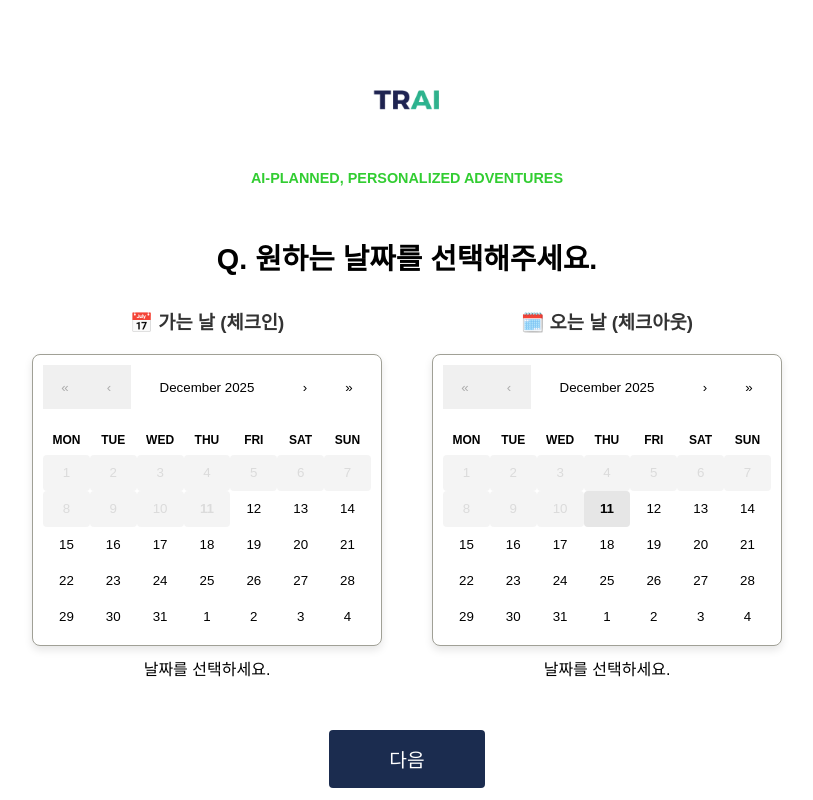
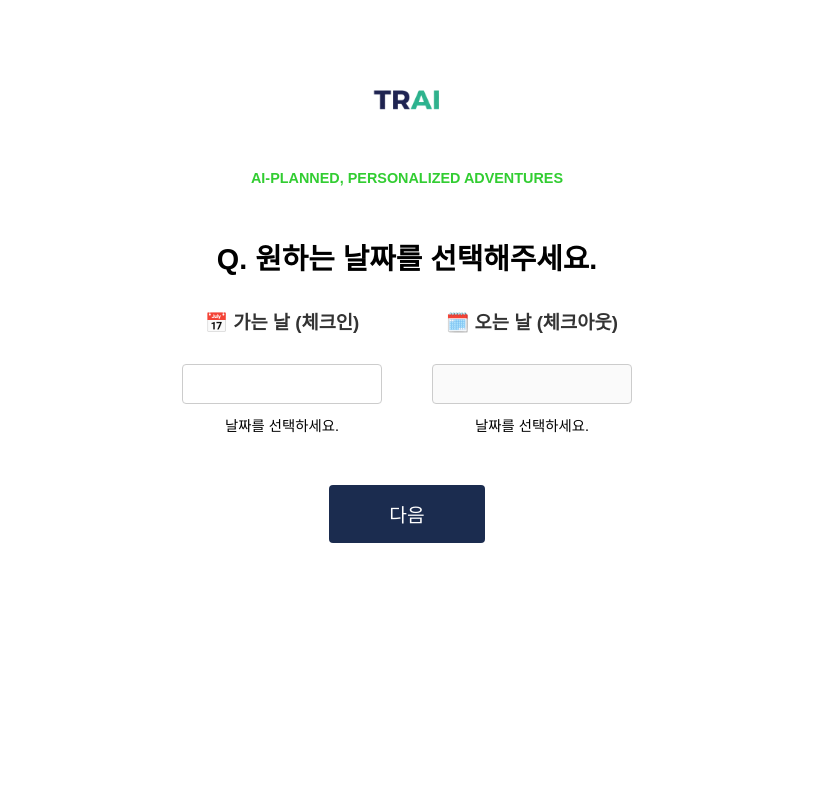
Before and after one commit to Roh37Chef/TRAI, a React (Vite) app in the folder frontend/: page /option3 in a window 1280 px wide. Shown: the whole page, without its empty margins (233-1046 px from the left). Built offline with nearby package versions, Linux system fonts and the light colour scheme; what react-naver-maps would draw is missing.

Commit message:
Update Option3Page.jsx

```diff
--- a/frontend/src/pages/Option3Page.jsx
+++ b/frontend/src/pages/Option3Page.jsx
@@ -1,11 +1,31 @@
-// src/pages/Option3Page.jsx
+// src/pages/Option3Page.jsx (react-datepicker 최종 버전)
 
 import React, { useState } from 'react';
 import { useNavigate } from 'react-router-dom';
-import Calendar from 'react-calendar';
-import '../styles/Calendar.css'; // react-calendar 스타일 파일 import
+import DatePicker from 'react-datepicker';
+import 'react-datepicker/dist/react-datepicker.css'; // DatePicker의 필수 CSS import
 
 import LargeLogo from '../assets/logo1.jpg';
+
+// DatePicker 스타일 오버라이드를 위한 CSS (인라인 스타일)
+const datePickerContainerStyle = {
+    display: 'flex',
+    justifyContent: 'center',
+    gap: '50px',
+    maxWidth: '1000px',
+    margin: '0 auto',
+};
+
+const inputStyle = {
+    padding: '10px',
+    border: '1px solid #ccc',
+    borderRadius: '4px',
+    fontSize: '1em',
+    textAlign: 'center',
+    cursor: 'pointer',
+    width: '200px',
+    marginTop: '10px',
+};
 
 const Option3Page = () => {
     const navigate = useNavigate();
@@ -22,7 +42,6 @@ const Option3Page = () => {
             return;
         }
 
-        // Option 4 페이지로 이동
         navigate('/option4', {
             state: {
                 goingDate: goingDate.toISOString().split('T')[0],
@@ -46,38 +65,43 @@ const Option3Page = () => {
                 Q. 원하는 날짜를 선택해주세요.
             </h2>
 
-            <div style={{ display: 'flex', justifyContent: 'center', gap: '50px', maxWidth: '1000px', margin: '0 auto' }}>
+            <div style={datePickerContainerStyle}>
 
-                {/* 가는 날 선택 달력 */}
+                {/* 가는 날 선택 */}
                 <div>
                     <h3 style={{ marginBottom: '20px', color: goingDate ? '#32CD32' : '#333' }}>
                         📅 가는 날 (체크인)
                     </h3>
-                    <Calendar
-                        onChange={setGoingDate}
-                        value={goingDate}
+                    <DatePicker
+                        selected={goingDate}
+                        onChange={(date) => setGoingDate(date)}
+                        selectsStart
+                        startDate={goingDate}
+                        endDate={comingDate}
                         minDate={new Date()}
-                        tileDisabled={({date, view}) => view === 'month' && date < new Date()}
-                        selectRange={false}
+                        customInput={<input style={inputStyle} readOnly placeholder="날짜 선택"/>}
                     />
-                    <p style={{ marginTop: '10px' }}>
+                    <p style={{ marginTop: '10px', fontSize: '0.9em' }}>
                         {goingDate ? `선택된 날짜: ${goingDate.toDateString()}` : '날짜를 선택하세요.'}
                     </p>
                 </div>
 
-                {/* 오는 날 선택 달력 */}
+                {/* 오는 날 선택 */}
                 <div>
                     <h3 style={{ marginBottom: '20px', color: comingDate ? '#32CD32' : '#333' }}>
                         🗓️ 오는 날 (체크아웃)
                     </h3>
-                    <Calendar
-                        onChange={setComingDate}
-                        value={comingDate}
+                    <DatePicker
+                        selected={comingDate}
+                        onChange={(date) => setComingDate(date)}
+                        selectsEnd
+                        startDate={goingDate}
+                        endDate={comingDate}
                         minDate={goingDate || new Date()}
-                        tileDisabled={({date, view}) => view === 'month' && date <= goingDate}
-                        selectRange={false}
+                        customInput={<input style={inputStyle} readOnly placeholder="날짜 선택"/>}
+                        disabled={!goingDate} // 가는 날이 선택되어야 오는 날 선택 가능
                     />
-                    <p style={{ marginTop: '10px' }}>
+                    <p style={{ marginTop: '10px', fontSize: '0.9em' }}>
                         {comingDate ? `선택된 날짜: ${comingDate.toDateString()}` : '날짜를 선택하세요.'}
                     </p>
                 </div>
```
